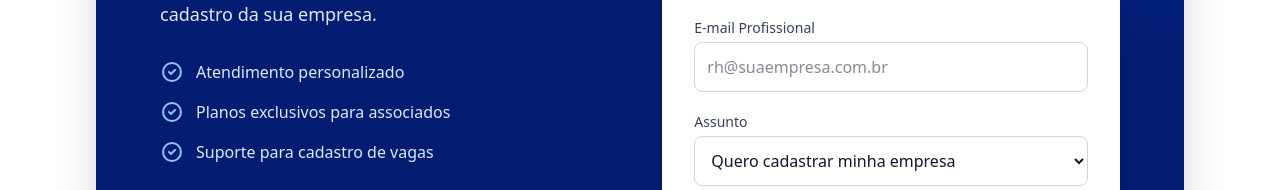
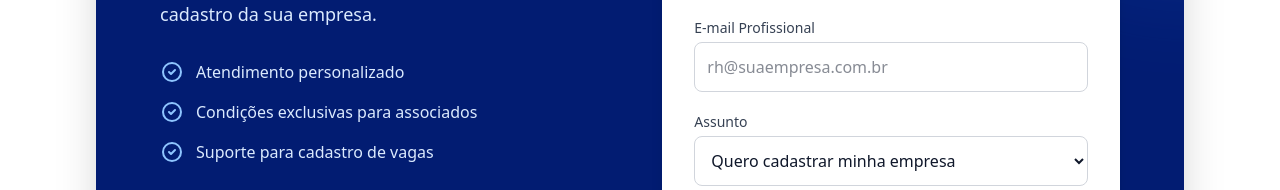
Before and after one commit to Yuri4Franco/app-emprego, a Next.js app: page /para-empresas in a window 1280 px wide. Shown: the part 3185-3375 px from the top of the page. Built offline with nearby package versions, Linux system fonts and the light colour scheme.

Commit message:
atualizações pontuais pagina para empresa

```diff
--- a/src/app/(site)/para-empresas/page.tsx
+++ b/src/app/(site)/para-empresas/page.tsx
@@ -50,7 +50,7 @@ export default function EmpresasPage() {
 
             {/* --- 1. HERO SECTION --- */}
             {/* Fundo Azul para impacto corporativo, texto branco */}
-            <section className="relative w-full py-24 md:py-32 bg-primary overflow-hidden">
+            <section className="relative w-full py-32 md:py-32 bg-primary overflow-hidden">
                 {/* Elemento decorativo de fundo (opcional) */}
                 <div className="absolute top-0 right-0 w-1/2 h-full bg-white/5 skew-x-12 translate-x-1/4 pointer-events-none"></div>
 
@@ -257,7 +257,7 @@ export default function EmpresasPage() {
                                 </div>
                                 <div className="flex items-center gap-3 text-blue-100">
                                     <HiOutlineCheckCircle className="text-2xl text-blue-300" />
-                                    <span>Planos exclusivos para associados</span>
+                                    <span>Condições exclusivas para associados</span>
                                 </div>
                                 <div className="flex items-center gap-3 text-blue-100">
                                     <HiOutlineCheckCircle className="text-2xl text-blue-300" />
```
